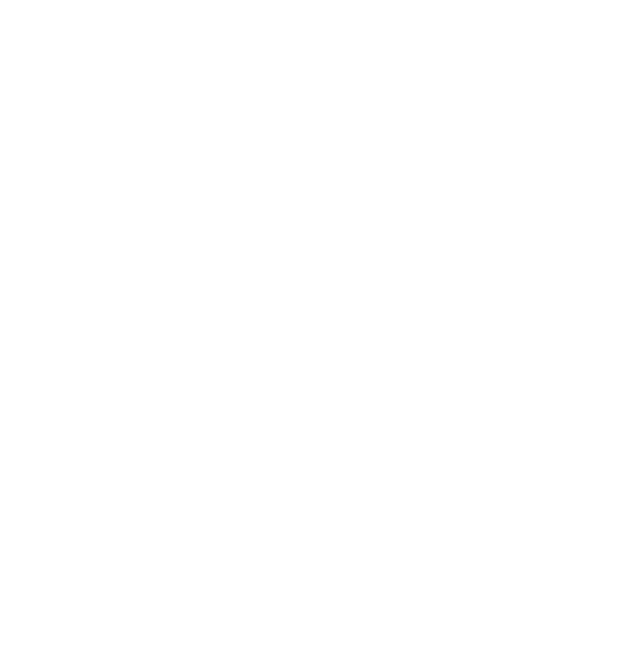
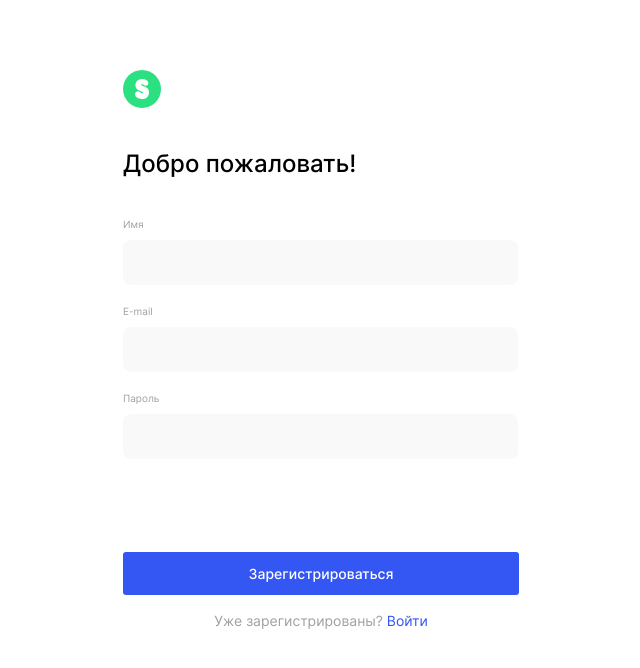
Before and after one commit to muravevanastya/movies-explorer-frontend, a React (Create React App) app: page /signup in a window 1280 px wide. Shown: the top 668 px of the page, without its empty margins (319-959 px from the left). Built offline with nearby package versions, Linux system fonts and the light colour scheme.

Commit message:
сверстала страницу с регистрацией

```diff
--- a/src/components/App/App.jsx
+++ b/src/components/App/App.jsx
@@ -4,6 +4,7 @@
 import Movies from '../Movies/Movies';
 import SavedMovies from '../SavedMovies/SavedMovies';
 import Profile from '../Profile/Profile';
+import Register from '../Register/Register';
 
 function App() {
   return (
@@ -22,7 +23,9 @@
           element={<Profile />}
         />
         <Route path='/signin'/>
-        <Route path='/signup'/>
+        <Route path='/signup'
+          element={<Register />}
+        />
       </Routes>
     </div>
   );
--- /dev/null
+++ b/src/components/Register/Register.css
@@ -0,0 +1,85 @@
+.register {
+  display: flex;
+  flex-direction: column;
+  align-items: center;
+}
+
+.register__container {
+  /* width: 31%; */
+  padding-top: 70px;
+  /* margin: 0 auto; */
+}
+
+.register__logo {
+  width: 38px;
+  height: 38px;
+  /* margin-top: 70px; */
+}
+
+.register__title {
+  margin-top: 37px;
+  font-weight: 500;
+  font-size: 24px;
+  line-height: 29px;
+}
+
+.register__form {
+  margin-top: 40px;
+}
+
+.register__fieldset {
+  border: none;
+  width: 100%;
+  margin: 0;
+}
+
+.register__input {
+  margin-bottom: 20px;
+}
+
+.register__input-name {
+  font-weight: 400;
+  font-size: 10px;
+  line-height: 12px;
+  color: #A0A0A0;
+  margin-bottom: 10px;
+}
+
+.register__input-item {
+  border: none;
+  background-color: #F9F9F9;
+  border-radius: 8px;
+  width: 96%;
+  /* height: 46px; */
+  padding: 15px 0 15px 15px;
+}
+
+.register__button {
+  font-family: 'Inter';
+  font-style: normal;
+  font-weight: 500;
+  font-size: 14px;
+  line-height: 17px;
+  background: #3456F3;
+  border-radius: 3px;
+  border: none;
+  color: #FFFFFF;
+  padding: 13px 124px;
+  margin-top: 73px;
+  /* width: 100%; */
+  width: 396px;
+}
+
+.register__signin {
+  font-weight: 400;
+  font-size: 14px;
+  line-height: 17px;
+  color: #A0A0A0;
+  margin-top: 17px;
+  text-align: center;
+}
+
+.register__signin-link {
+  color: #3456F3;
+  text-decoration: none;
+}
--- /dev/null
+++ b/src/components/Register/Register.jsx
@@ -0,0 +1,34 @@
+import './Register.css';
+import logo from '../../images/logo.svg';
+import { Link } from 'react-router-dom';
+
+function Register() {
+  return (
+    <main className='register'>
+      <div className='register__container'>
+        <img className='register__logo' src={logo} alt='Логотип' />
+        <h2 className='register__title'>Добро пожаловать!</h2>
+        <form className='register__form'>
+          <fieldset className='register__fieldset'>
+            <div className='register__input'>
+              <p className='register__input-name'>Имя</p>
+              <input className='register__input-item' type='text' />
+            </div>
+            <div className='register__input'>
+              <p className='register__input-name'>E-mail</p>
+              <input className='register__input-item' type='email' />
+            </div>
+            <div className='register__input'>
+              <p className='register__input-name'>Пароль</p>
+              <input className='register__input-item' type='password' />
+            </div>
+          </fieldset>
+          <button className='register__button'>Зарегистрироваться</button>
+        </form>
+        <p className='register__signin'>Уже зарегистрированы? <Link className='register__signin-link' to='/signin'>Войти</Link></p>
+      </div>
+    </main>
+  )
+}
+
+export default Register;
```
